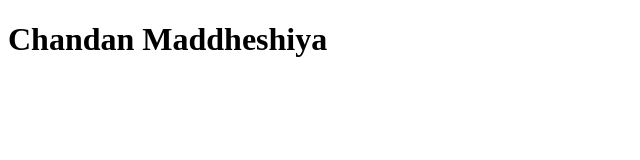
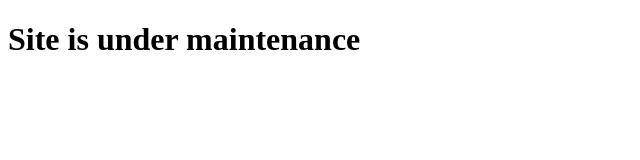
Before and after one commit to Maddheshiya007/Portfolio-site, a plain HTML site: page index.html in a window 1280 px wide. Shown: the whole page, without its empty margins (0-640 px from the left). Drawn offline with Linux system fonts and the light colour scheme.

Commit message:
Update index.html

```diff
--- a/index.html
+++ b/index.html
@@ -10,7 +10,12 @@
 </head>
 
 <body>
-    <h1>Chandan Maddheshiya</h1>
+    <div class="wrapper">
+
+        <h1>Site is under maintenance</h1>
+
+
+    </div>
 
 
 
```
